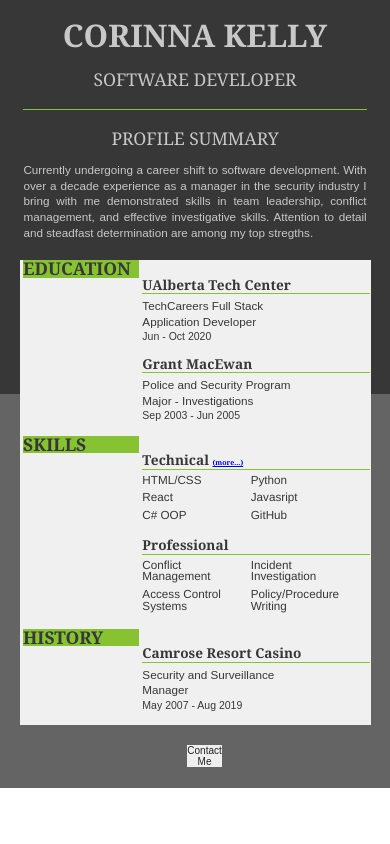
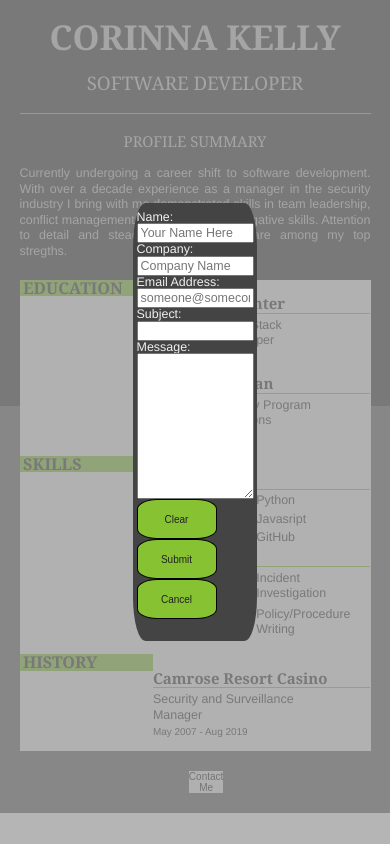
Before and after one commit to CorinnaK/Resume, a plain HTML site: page index.html in a window 390 px wide. Both pictures are taken after a click on the button "Contact Me". Drawn offline with Linux system fonts and the light colour scheme.

Commit message:
more styling for responsive design, added form and modal to main html

```diff
--- a/index.html
+++ b/index.html
@@ -8,14 +8,16 @@
     <meta name="description" content="Corinna Kelly">
     <link rel="stylesheet" href="styles/reset.css">
     <link rel="stylesheet" type="text/css" href="styles/styles.css">
-    <!-- <script src="js/scripts.js"  defer></script>     -->
+    <link rel="stylesheet" href="styles/formStyles.css">
+    <script src="js/scripts.js"  defer></script>
 </head>
 
 <body>
+
     <header>
         <h1>CORINNA KELLY</h1>
         <h2> SOFTWARE DEVELOPER</h2>
-        <h2>PROFILE SUMMARY</h2>
+        <h3>PROFILE SUMMARY</h3>
         <p> Currently undergoing a career shift to software development. With over a decade experience as a manager in the security industry I bring with me demonstrated skills in team leadership, conflict management, and effective investigative skills. Attention to detail and steadfast determination are among my top stregths.
         </p>
     </header>
@@ -24,10 +26,11 @@
             <h2>Education</h2>
             <ul>
                 <li>
-                    <h3>UAlberta Tech Center</h3>
+                    <h3 class="mobile">UofA Tech Center</h3>
+                    <!-- <h3 class="desktop">University of Alberta Tech Center</h3> -->
                     <p>TechCareers Full Stack </p>
                     <p>Application Developer</p>
-                    <p id="date">Jun - Oct 2020</p>
+                    <p id="date">Jun 2020 - Oct 2020</p>
                 </li>
                 <li>
                     <h3>Grant MacEwan</h3>
@@ -43,8 +46,6 @@
                 <li>
                     <h3>Technical <a href="#">(more...)</a></h3>
                     <!-- <button>(more...)</button> -->
-                </li>
-                <li>
                     <ul>
                         <li>HTML/CSS</li>
                         <li>Python</li>
@@ -62,15 +63,11 @@
                 </li>
                 <li>
                     <h3>Professional</h3>
-                </li>
-                <li>
                     <ul>
                         <li>Conflict Management</li>
                         <li>Incident Investigation</li>
                         <li>Access Control Systems</li>
                         <li>Policy/Procedure Writing</li>
-
-
                     </ul>
                 </li>
             </ul>
@@ -90,11 +87,31 @@
                 </li>
             </ul>
         </section>
+        <section id="modal">
+        <form action="">
+            <label for="name">Name: </label>
+            <input type="text" name="name" id="name" placeholder="Your Name Here">
+            <label for="Company">Company: </label>
+            <input type="text" name="company" id="company" placeholder="Company Name">
+            <label for="email">Email Address: </label>
+            <input type="email" name="email" id="email" placeholder="someone@somecompany.com">
+            <label for="subject">Subject: </label>
+            <input type="text" name="subject" id="subject">
+            <label for="message">Message: </label>
+            <textarea name="message" id="message" cols="30" rows="10"></textarea>
+            <div>
+                <button class="formBtn" id="clear">Clear</button>
+                <button class="formBtn" id="submit">Submit</button>
+                <button class="formBtn" id="cancel">Cancel</button>
+            </div>
+
+        </form>
+        </section>
     </main>
     <footer>
         <nav>
             <ul>
-                <li><button id="contact">Contact Me</button></li>
+                <li><button calss="mainBtn" id="contact">Contact Me</button></li>
                 <li></li>
                 <li></li>
             </ul>
--- a/js/scripts.js
+++ b/js/scripts.js
@@ -1,4 +1,8 @@
-const unProfWords = ["hello", "are", "bad"];
+
+document.querySelector("#contact").addEventListener("click", () =>{
+    document.querySelector("#modal").style.display="flex";
+    console.log("hey");
+    const unProfWords = ["hello", "are", "bad", "test"];
     const clear = document.querySelector("#clear");
     const submit = document.querySelector("#submit");
     const cancel = document.querySelector("#cancel");
@@ -13,12 +17,12 @@ clear.addEventListener("click", () => {
         document.querySelector("textarea").value = ""
     })
 
-submit.addEventListener("click", () =>
-{
+    submit.addEventListener("click", () =>{
         event.preventDefault();
         for (input of inputs)
         {
-        input = input.value
+            input = input.value;
+
             for (word of unProfWords)
             {
                 console.log(input)
@@ -29,7 +33,15 @@ submit.addEventListener("click", () =>
                     console.log(errors);
                 }
             }
+        }
+    })
+
+    function errorHandling(errorId){
+        console.log(errorId)
+        errorId = "'#" + errorId +"'";
+        // let test = document.querySelector(errorId)
 
 
     }
+    errorHandling(name);
 })
--- /dev/null
+++ b/styles/formStyles.css
@@ -0,0 +1,36 @@
+
+#modal {
+    display:none;
+    position: fixed;
+    z-index:1;
+    top: 0;
+    left: 0;
+    height: 100%;
+    width: 100%;
+    overflow: auto;
+    background-color: rgba(150, 150, 150, .7);
+}
+form {
+
+    left: 25%;
+    top: 25%;
+    height: 50%;
+    overflow: auto;
+    display: flex;
+    flex-direction: column;
+    width: 30%;
+    background-color: #444444;
+    color: #F0f0f0;
+    padding: 2% 1%;
+    border-radius: 10%;
+    margin: auto;
+    /* margin: 20px 0 0 50px; */
+}
+.formBtn {
+    width: 80px;
+    border: 1px solid #000;
+    background-color: #86c232;
+    height: 40px;
+    border-radius: 25%;
+
+}
--- a/styles/styles.css
+++ b/styles/styles.css
@@ -1,6 +1,6 @@
-* {
+html {
     box-sizing: border-box;
-
+    font-size: 3.2vw;
 }
 body {
     color: rgb(200, 200, 200);
@@ -12,7 +12,7 @@ body {
     https://thirtyeightvisuals.com/blog/half-background-squarespace-index
     This code block uses the linear gradient option in the background to set a change in the background color (direction, color-1  size, color-2 size)  the size could be omitted and the color would gradually change.
     I wanted an abrupt change so I set the size at 50% */
-    background: linear-gradient(180deg, rgb(55, 55, 55) 50%, rgb(100, 100, 100) 50%);
+    background: linear-gradient(180deg, #373737 50%, rgb(100, 100, 100) 50%);
     /* Citation ends */
     background-repeat: no-repeat;
     font-family: Helvetica, sans-serif;
@@ -25,13 +25,14 @@ header {
     justify-content: space-around;
 }
 header>*{
-    margin:20px 6% 0 6%;
+    margin:20px 5% 0 5%;
 }
 main {
     background-color: rgb(240, 240, 240);
     color: rgb(55, 55, 55);
     width: 90%;
     margin-top: 20px ;
+
 
 }
 
@@ -43,30 +44,34 @@ section {
     flex-direction: column;
 
 }
-header h2:first-of-type {
+header h2 {
     border-bottom: 1px solid #86c232 ;
     padding-bottom: 20px;
+    font-size: 1.5rem;
 }
 
 /* Typography */
 h1 {
-    font-size: 8vw;
+    font-size: 2.75rem;
     font-weight: bold;
     font-family: Georgia, Times, serif;
 }
 h2 {
-    font-size: 4.5vw;
+    font-size: 1.3rem;
     text-transform: uppercase;
     font-family: Georgia, Times, serif;
 }
 h3 {
-    font-size: 3.5vw;
-    font-weight: bold;
+    font-size: 1.2rem;
+
     padding-bottom: 0.5vw;
     font-family: Georgia, Times, serif;
+}
+main h3 {
+
+    font-weight: bold;
     border-bottom: 1px solid #86c232;
     margin-bottom: 1vw;
-
 }
 header p {
     text-align: justify;
@@ -80,15 +85,15 @@ button {
 
 }
 p {
-    font-family: Arial, Helvetica, sans-serif;
-    font-size: 3vw;
+    font-family:  Helvetica, sans-serif;
+    font-size: 1rem;
     line-height: 4vw;
 
 }
 main h2 {
     font-weight: bold;
-    width: 33%;
-    margin: 0 1%;
+    width: 37%;
+    padding-left: 1%;
     background-color: #86c232;
     padding-bottom: 0;
 }
@@ -100,55 +105,85 @@ main h2 {
     width: 95%;
 }
 #skills ul ul li{
-    font-size: 3vw;
+    font-size: 1rem;
     width: 50%;
     margin-bottom: 1.5vw;
     /* indent the second line when skill is two lines long */
     /* padding-left: 6px;
     text-indent: -6px; */
 }
+#skills ul li:last-of-type ul li{
+    line-height: 1.2rem;
+
+}
+/* Sets the spacing between the lists */
 section ul li p:last-of-type{
     margin-bottom: 3vw;
-    font-size: 2.7vw;
+    font-size: .8rem;
 }
 section ul li:nth-of-type(2n){
     margin-bottom: 3vw;
-    font-size: 2.7vw;
 }
 a {
-    font-size: 1.8vw;
+    font-size: .5rem;
 }
 
 ul {
     margin-right: 8%;
-    margin-left: 35%;
-    width: 65%
+    margin-left: 38%;
+    width: 62%
 }
-
-/* @media (min-width: 1000px){
-
-    header {
-        height: 25%;
+/* .desktop {
+    display: none;
+} */
+@media (min-width:600px) and (max-width: 991px){
+    html {
+        font-size: 2.8vw;
+    }
+    #skills ul ul li{
+        /* margin-right: 2px; */
+        flex-wrap: wrap;
+    }
+}
+@media (min-width: 992px){
+    html{
+        font-size: 16px;
+        background-color: #f0f0f0;
+    }
+    /* .desktop {
+        display: unset;
+    }
+    .mobile {
+        display: none;
+    } */
+    body {
+        max-width: 1250px;
+        height: auto;
+        margin-left: auto;
+        margin-right: auto;
+        margin: 2% auto;
+        border: 4px solid #373737;
     }
     main {
-        height: 65%;
+        display: flex;
+        justify-content: space-evenly;
+        flex-wrap: wrap;
+        min-height: 600px;
     }
-    footer {
-        height: 10%;
+    section {
+        width: 33%;
+
     }
-    h1 {
-        font-size: 4vw;
-    }
-    h2 {
-        font-size: 3vw;
-    }
-    h3 {
-        font-size: 2vw;
+    section ul {
+        margin: 1%;
     }
     p {
-        font-size: 1vw;
+        line-height: 1rem;
     }
-    #date {
-        font-size: .75vw;
+    section h2{
+        width: 62%
     }
-} */
+    header p {
+        text-align: center;
+    }
+}
```
Also changed, not shown: form.html (+1 -0 lines). Lines whose indentation alone changed are shown as unchanged.
